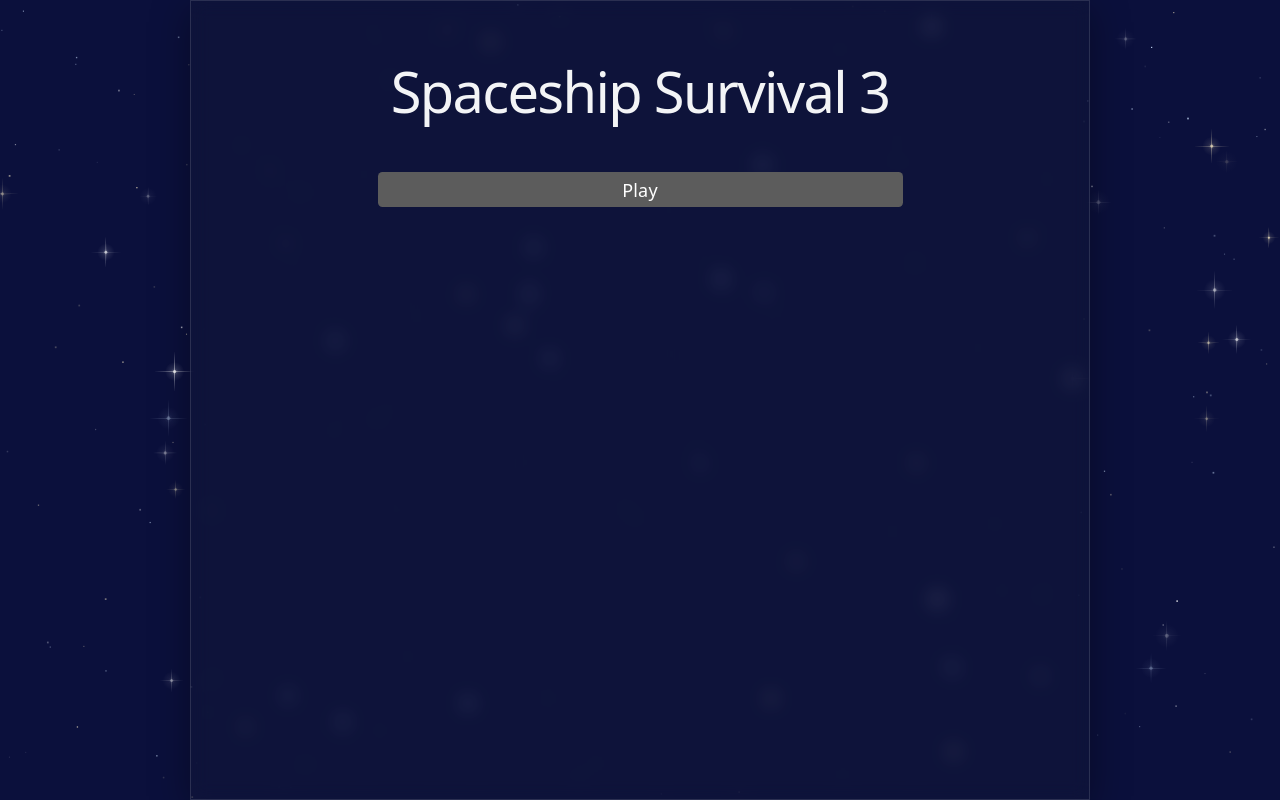
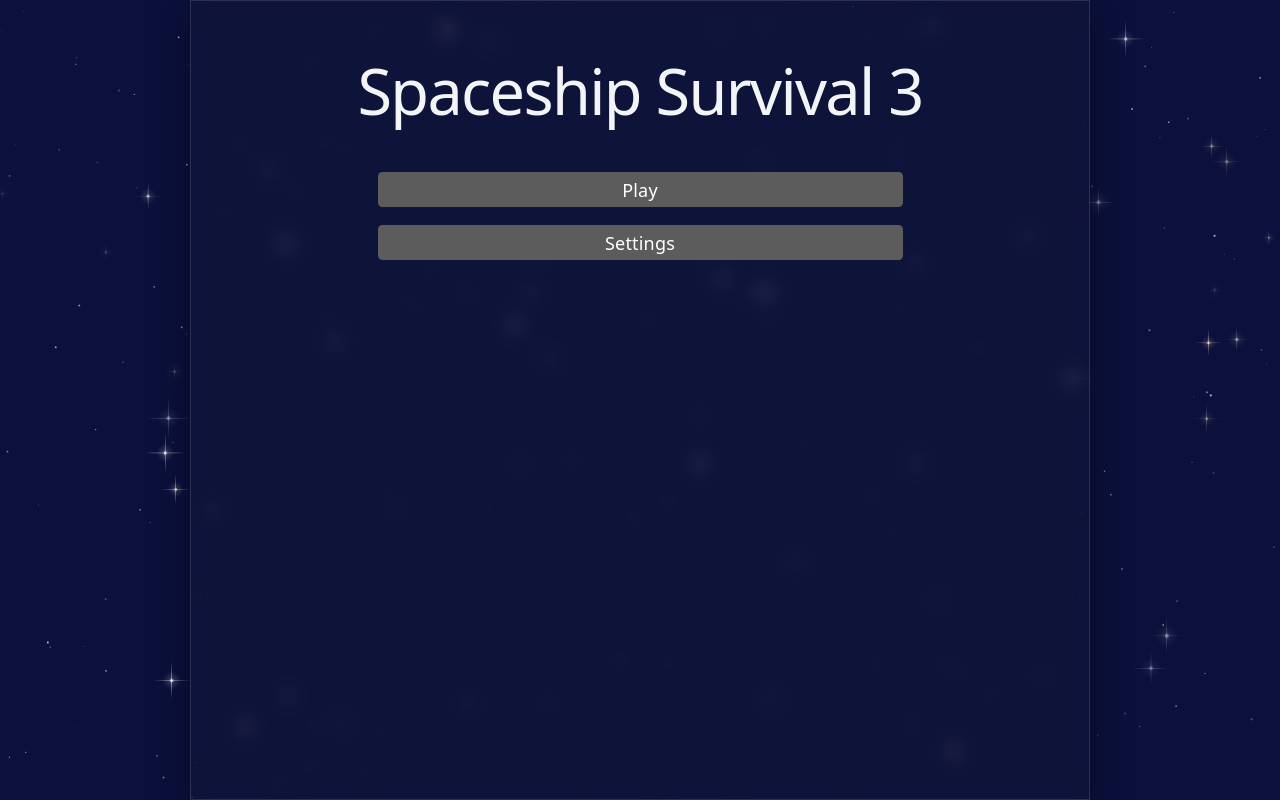
Before and after one commit to bechryko/spaceship-survival-3, a React (Vite) app: page / in a window 1280 px wide. Built offline with nearby package versions, Linux system fonts and the light colour scheme.

Commit message:
Add settings page

```diff
--- a/src/App.tsx
+++ b/src/App.tsx
@@ -1,5 +1,6 @@
+import './App.css';
+
 import { BrowserRouter, Route, Routes } from 'react-router';
-import './App.css';
 import Game from './Game/Game';
 import Menu from './Menu/Menu';
 
@@ -8,7 +9,7 @@ export default function App() {
     <BrowserRouter>
       <Routes>
         <Route path="/" element={<Menu></Menu>}></Route>
-        <Route path="/menu" element={<Menu></Menu>}></Route>
+        <Route path="/menu/*" element={<Menu></Menu>}></Route>
         <Route path="/play" element={<Game></Game>}></Route>
       </Routes>
     </BrowserRouter>
--- a/src/Menu/Menu.css
+++ b/src/Menu/Menu.css
@@ -4,53 +4,10 @@
   min-height: 100dvh;
 }
 
-.menu {
-  position: relative;
-  z-index: 1;
-  width: 50rem;
-  height: 100dvh;
-  margin: 0 auto;
-  border-inline: 1px solid var(--border-color);
-  padding: 2.5rem 3.5rem;
-  text-align: center;
-  border: 1px solid rgba(255, 255, 255, 0.12);
-  background-color: rgba(22, 26, 56, 0.35);
-  backdrop-filter: blur(0.5rem);
-  -webkit-backdrop-filter: blur(0.5rem); /* Safari */
-  box-shadow: 0 0.5rem 2rem rgba(0, 0, 0, 0.35);
-  box-sizing: border-box;
-}
-
-h1 {
-  color: var(--heading-color);
-  font-size: 56px;
-  font-weight: 500;
-  text-align: center;
-  letter-spacing: -1.68px;
-  margin: 32px 0;
-}
-
 section {
   display: flex;
   flex-direction: column;
   align-items: center;
+  gap: 1rem;
   padding: 2rem;
-
-  > a {
-    display: block;
-    font-size: 1rem;
-    color: white;
-    text-decoration: none;
-    text-align: center;
-    background-color: var(--button-background-color);
-    padding-block: 0.25rem;
-    border-radius: 0.25rem;
-    width: 75%;
-    transition: background-color 0.25s ease;
-    user-select: none;
-
-    &:hover {
-      background-color: var(--button-background-color-hover);
-    }
-  }
 }
--- a/src/Menu/Menu.tsx
+++ b/src/Menu/Menu.tsx
@@ -1,17 +1,38 @@
+import './Menu.css';
+
 import { NavLink } from 'react-router';
-import './Menu.css';
+import { useLastUrlSegment } from '../hooks';
+import Settings from './Settings/Settings';
 import StarBackground from './StarBackground';
 
+const SETTINGS_URL = 'settings';
+
 export default function Menu() {
+  const lastUrlSegment = useLastUrlSegment();
+
+  let content;
+  if (lastUrlSegment === SETTINGS_URL) {
+    content = <Settings></Settings>;
+  } else {
+    content = (
+      <main className="menu">
+        <h1>Spaceship Survival 3</h1>
+        <section>
+          <NavLink className="button" to="/play">
+            Play
+          </NavLink>
+          <NavLink className="button" to="./settings">
+            Settings
+          </NavLink>
+        </section>
+      </main>
+    );
+  }
+
   return (
     <div className="menu-screen">
       <StarBackground />
-      <main className="menu">
-        <h1>Spaceship Survival 3</h1>
-        <section>
-          <NavLink to="/play">Play</NavLink>
-        </section>
-      </main>
+      {content}
     </div>
   );
 }
--- /dev/null
+++ b/src/Menu/Settings/Settings.tsx
@@ -0,0 +1,16 @@
+import { NavLink } from 'react-router';
+import './Settings.css';
+
+export default function Settings() {
+  return (
+    <main className="settings">
+      <h2>Settings</h2>
+      <section>
+        <p>resolution</p>
+        <NavLink className="button" to="/menu">
+          Back to Menu
+        </NavLink>
+      </section>
+    </main>
+  );
+}
--- /dev/null
+++ b/src/hooks/index.ts
@@ -0,0 +1 @@
+export * from './useLastUrlSegment';
--- /dev/null
+++ b/src/hooks/useLastUrlSegment.ts
@@ -0,0 +1,7 @@
+import { useLocation } from 'react-router';
+
+export function useLastUrlSegment() {
+  const { pathname } = useLocation();
+
+  return pathname.split('/').filter(Boolean).pop() ?? '';
+}
--- a/src/index.css
+++ b/src/index.css
@@ -31,3 +31,57 @@
 body {
   margin: 0;
 }
+
+main {
+  position: relative;
+  z-index: 1;
+  width: 50rem;
+  height: 100dvh;
+  margin: 0 auto;
+  border-inline: 1px solid var(--border-color);
+  padding: 2.5rem 3.5rem;
+  text-align: center;
+  border: 1px solid rgba(255, 255, 255, 0.12);
+  background-color: rgba(22, 26, 56, 0.35);
+  backdrop-filter: blur(0.5rem);
+  -webkit-backdrop-filter: blur(0.5rem); /* Safari */
+  box-shadow: 0 0.5rem 2rem rgba(0, 0, 0, 0.35);
+  box-sizing: border-box;
+}
+
+button,
+a.button {
+  display: block;
+  font-size: 1rem;
+  color: white;
+  text-decoration: none;
+  text-align: center;
+  background-color: var(--button-background-color);
+  padding-block: 0.25rem;
+  border-radius: 0.25rem;
+  width: 75%;
+  transition: background-color 0.25s ease;
+  user-select: none;
+
+  &:hover {
+    background-color: var(--button-background-color-hover);
+  }
+}
+
+h1,
+h2 {
+  color: var(--heading-color);
+  text-align: center;
+  letter-spacing: -1.68px;
+  margin: 32px 0;
+}
+
+h1 {
+  font-size: 3.5rem;
+  font-weight: 500;
+}
+
+h2 {
+  font-size: 2.5rem;
+  font-weight: 400;
+}
```
Also changed, not shown: src/Menu/Settings/Settings.css (added).
